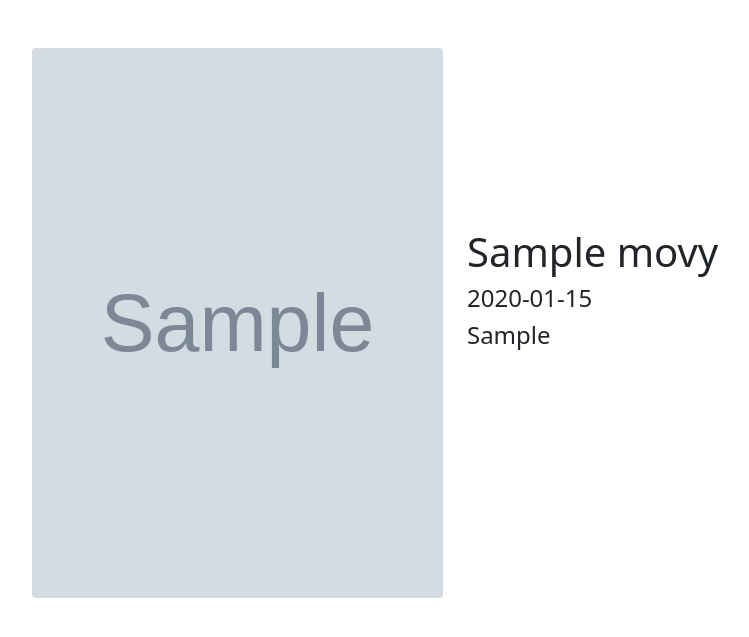
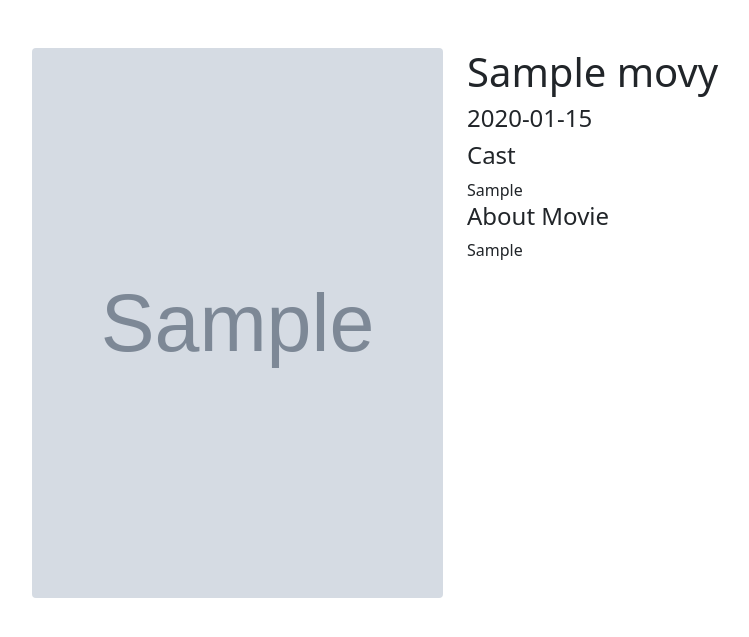
Before and after one commit to poojan2010/movie-system, a Laravel app: page /moviedetails/1 in a window 1280 px wide. Shown: the part 70-707 px from the top of the page, without its empty margins (185-934 px from the left). Run offline with Laravel 8, Linux system fonts and the light colour scheme; tables that the repository leaves empty hold one stand-in row (values such as "Sample post"); grey boxes marked "Sample" are stand-in pictures.

Commit message:
updated movie-booking-system

```diff
--- a/resources/views/moviedetails.blade.php
+++ b/resources/views/moviedetails.blade.php
@@ -9,10 +9,13 @@
     <div class="col-4">
         <img src="{{$movielist->image}}" class="card-img-top rounded"  style="height:550px;">
     </div>
-    <div class="col-4" style="margin-top: 180px;">
+    <div class="col-4">
         <h1>{{ $movielist->title }}</h1>
         <h4>{{ $movielist->release_year }}</h4>
-        <h4>{{ $movielist->cast_member }}</h4>
+        <h4>Cast</h4>
+        {{ $movielist->cast_member }}
+        <h4>About Movie</h4>
+        {{ $movielist->overview }}
     </div>
 
 </div>
```
